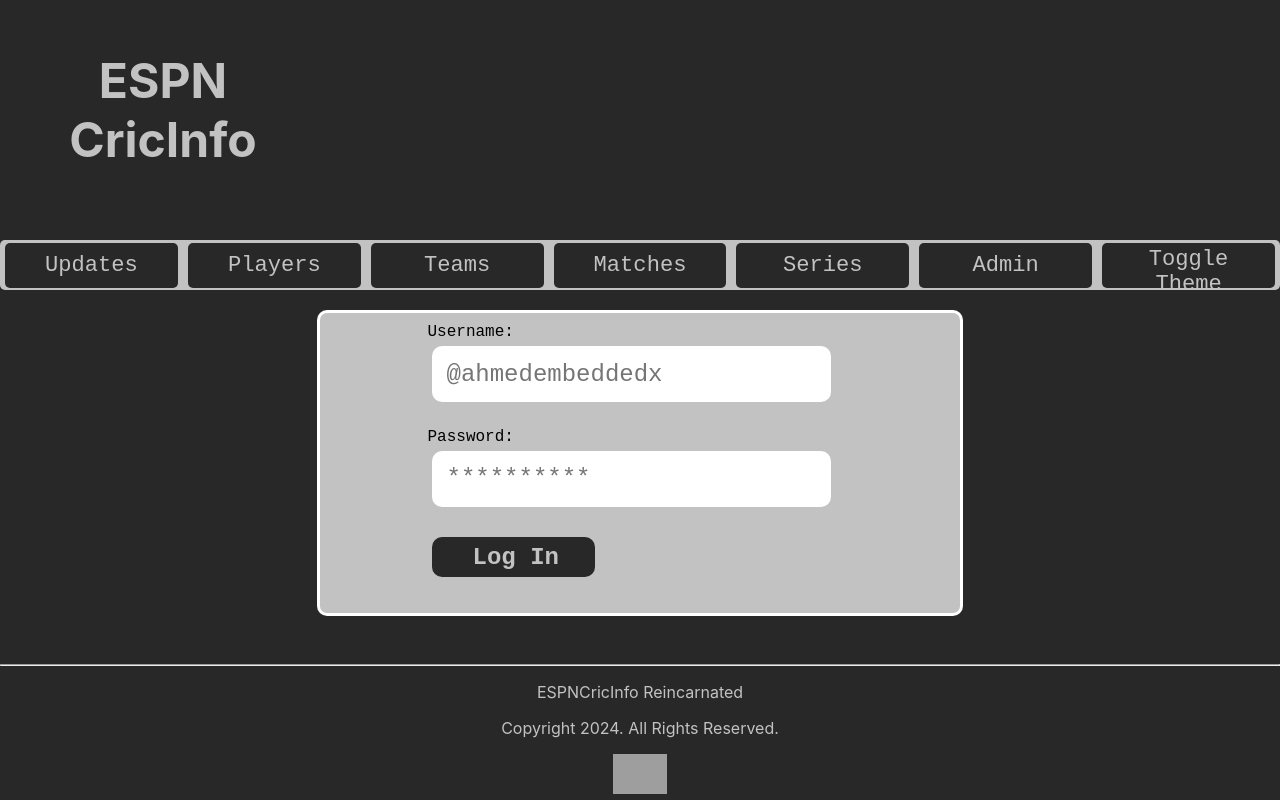
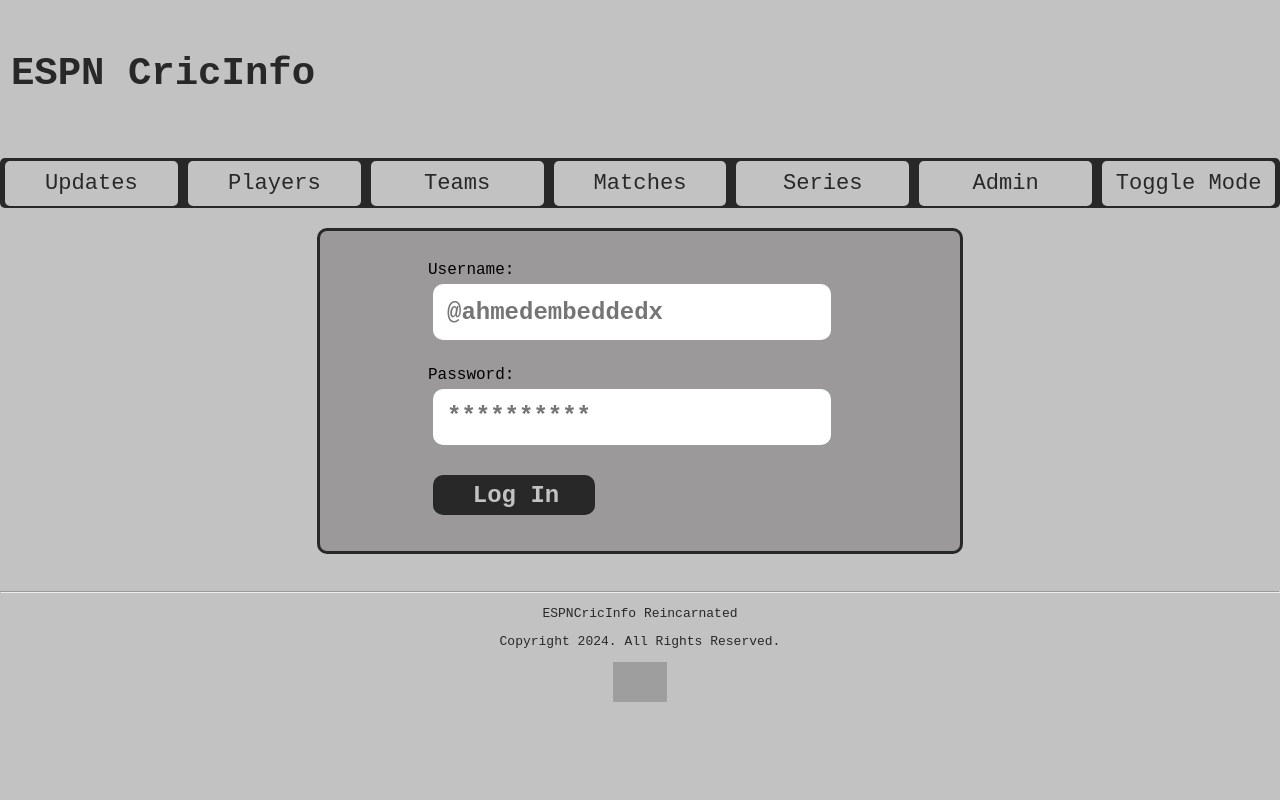
Before and after one commit to ahmedembeddedx/The-Reincarnation-of-ESPNCricInfo, a React (Create React App) app in the folder crickinfo_react/: page / in a window 1280 px wide. Built offline with nearby package versions, Linux system fonts and the light colour scheme; grey boxes are pictures that could not be loaded.

Commit message:
Updated Cascading Sheets

```diff
--- a/crickinfo_react/src/components/Navigation.js
+++ b/crickinfo_react/src/components/Navigation.js
@@ -1,16 +1,26 @@
-import React from 'react';
-import { useState } from 'react';
-import '../index.css'
+import React, { useState } from 'react';
+import '../index.css';
+import '../light-mode.css';
 
 export default function Navigation({ onNavigate, currentPage }) {
   const [isDarkMode, setIsDarkMode] = useState(true);
 
   const toggleTheme = () => {
     setIsDarkMode(!isDarkMode);
+
+    if (isDarkMode) {
+      document.body.classList.add('index.css');
+      document.body.classList.remove('light-mode.css');
+    }
+    else {
+      document.body.classList.add('light-mode.css');
+      document.body.classList.remove('index.css');
+    }
+
   };
 
   return (
-    <nav >
+    <nav className={isDarkMode ? 'dark-mode' : 'light-mode'}>
       <div className='general_align'>
         <button onClick={() => onNavigate('updates')} className={`b1 ${currentPage === 'updates' ? 'b3 active' : ''}`} id="Updates">Updates</button>
         <button onClick={() => onNavigate('players')} className={`b1 ${currentPage === 'players' ? 'b3 active' : ''}`} id="Players">Players</button>
@@ -18,7 +28,8 @@
         <button onClick={() => onNavigate('matches')} className={`b1 ${currentPage === 'matches' ? 'b3 active' : ''}`} id="Matches">Matches</button>
         <button onClick={() => onNavigate('series')} className={`b1 ${currentPage === 'series' ? 'b3 active' : ''}`} id="Series">Series</button>
         <button onClick={() => onNavigate('admin')} className={`b1 ${currentPage === 'admin' ? 'b3 active' : ''}`} id="Admin">Admin</button>
-        <button onClick={toggleTheme} className="b1" id="SwitchTheme">Toggle Theme</button>
+        {/* Button for toggle the current mode */}
+        <button onClick={toggleTheme} className='b1' id="ToggleMode">Toggle Mode</button>
       </div>
     </nav>
   );
--- a/crickinfo_react/src/index.css
+++ b/crickinfo_react/src/index.css
@@ -1,15 +1,12 @@
 body {
   margin: 0;
-  font-family: -apple-system, BlinkMacSystemFont, 'Segoe UI', 'Roboto', 'Oxygen',
-    'Ubuntu', 'Cantarell', 'Fira Sans', 'Droid Sans', 'Helvetica Neue',
-    sans-serif;
+  font-family: monospace;
   -webkit-font-smoothing: antialiased;
   -moz-osx-font-smoothing: grayscale;
 }
 
 code {
-  font-family: source-code-pro, Menlo, Monaco, Consolas, 'Courier New',
-    monospace;
+  font-family: monospace;
 }
 html
 {
@@ -19,6 +16,7 @@
 
 #logo
 {
+    margin-top: 10px;
     font-weight: bold;
     color: #C2C2C2;
     text-decoration: solid;
@@ -103,6 +101,7 @@
 }
 
 #SignInFormTable {
+    padding-top: 20px;
     font-family: monospace;
     width: 50%;
     background-color: #C2C2C2;
@@ -119,6 +118,7 @@
 
 .input_creds
 {
+    font-weight: bold;
     margin: 5px;
     font-family: monospace;
     font-size: 150%;
@@ -199,7 +199,14 @@
     border: 3px solid black;
 }
 
-th, td {
+td,th {
     padding: 8px;
     text-align: center;
 }
+
+
+th {
+    border: 3px solid #898888;
+    background-color: #282828;
+    color: #c2c2c2;
+}
--- a/crickinfo_react/src/index.js
+++ b/crickinfo_react/src/index.js
@@ -1,6 +1,6 @@
 import React from 'react';
 import ReactDOM from 'react-dom/client';
-import './index.css';
+// import './index.css';
 import App from './App';
 import reportWebVitals from './reportWebVitals';
 
--- a/crickinfo_react/src/light-mode.css
+++ b/crickinfo_react/src/light-mode.css
@@ -1,3 +1,14 @@
+body {
+    margin: 0;
+    font-family: monospace;
+    -webkit-font-smoothing: antialiased;
+    -moz-osx-font-smoothing: grayscale;
+}
+
+code {
+    font-family: monospace;
+}
+
 html
 {
     font-family: monospace;
@@ -6,7 +17,9 @@
 
 #logo
 {
+    margin-top: 10px;
     font-weight: bold;
+    font-family: monospace;
     color: #282828;
     text-decoration: solid;
     text-align: center;
@@ -90,6 +103,7 @@
 }
 
 #SignInFormTable {
+    padding-top: 20px;
     font-family: monospace;
     width: 50%;
     background-color: #9b9999;
@@ -106,6 +120,7 @@
 
 .input_creds
 {
+    font-weight: bold;
     margin: 5px;
     font-family: monospace;
     font-size: 150%;
@@ -183,22 +198,37 @@
     text-align: center;
 }
 
+.news
+{
+    color: #c2c2c2;
+}
+
 table {
     width: 100%;
     border-collapse: collapse;
 }
 
 table, th, td {
-    color: #C2C2C2;
     border: 3px solid #C2C2C2;
-}
-
-.news
-{
-    color: #c2c2c2;
 }
 
 th, td {
     padding: 8px;
     text-align: center;
 }
+
+td
+{
+    color: #C2C2C2;
+}
+
+td,th {
+    padding: 8px;
+    text-align: center;
+}
+
+th {
+    border: 3px solid #aeaaaa;
+    color: #282828;
+    background-color: #c2c2c2;
+}
--- a/crickinfo_react/src/pages/Updates.js
+++ b/crickinfo_react/src/pages/Updates.js
@@ -5,8 +5,6 @@
     <div>
         <h3>Updates Data</h3>
         <div id="FormTable">
-
-            <table>
             <tr>
                 <h2>Highlights of Babar Azam Daddy Ton Against NZ (2024-03-10)</h2>
                 <p className="news">Lorem ipsum dolor sit amet consectetur adipisicing elit. Alias cupiditate vero aliquam ipsam veniam modi nesciunt, distinctio corporis assumenda amet quis tempore saepe, dolor molestiae ducimus, dicta exercitationem corrupti et.</p>
@@ -19,9 +17,6 @@
                 <h2>England vs Australia Match Preview (2023-01-14)</h2>
                 <p className="news">Lorem ipsum dolor sit amet consectetur adipisicing elit. Alias cupiditate vero aliquam ipsam veniam modi nesciunt, distinctio corporis assumenda amet quis tempore saepe, dolor molestiae ducimus, dicta exercitationem corrupti et.</p>
             </tr>
-
-            </table>
-
         </div>
 
         <br/>
```
Also changed, not shown: 1 other file (tests, documents, lock files or other folders). Lines whose indentation alone changed are shown as unchanged.
